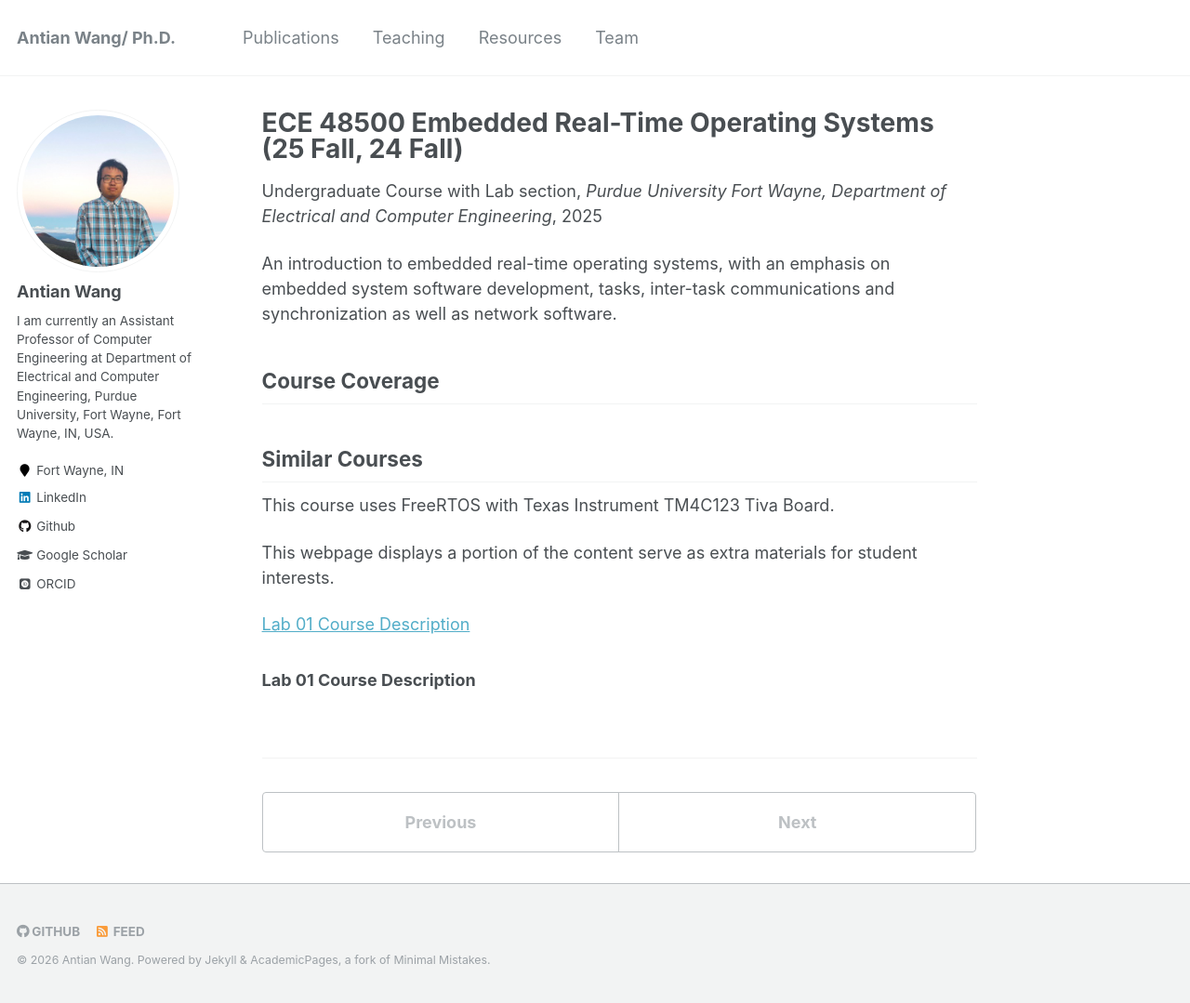
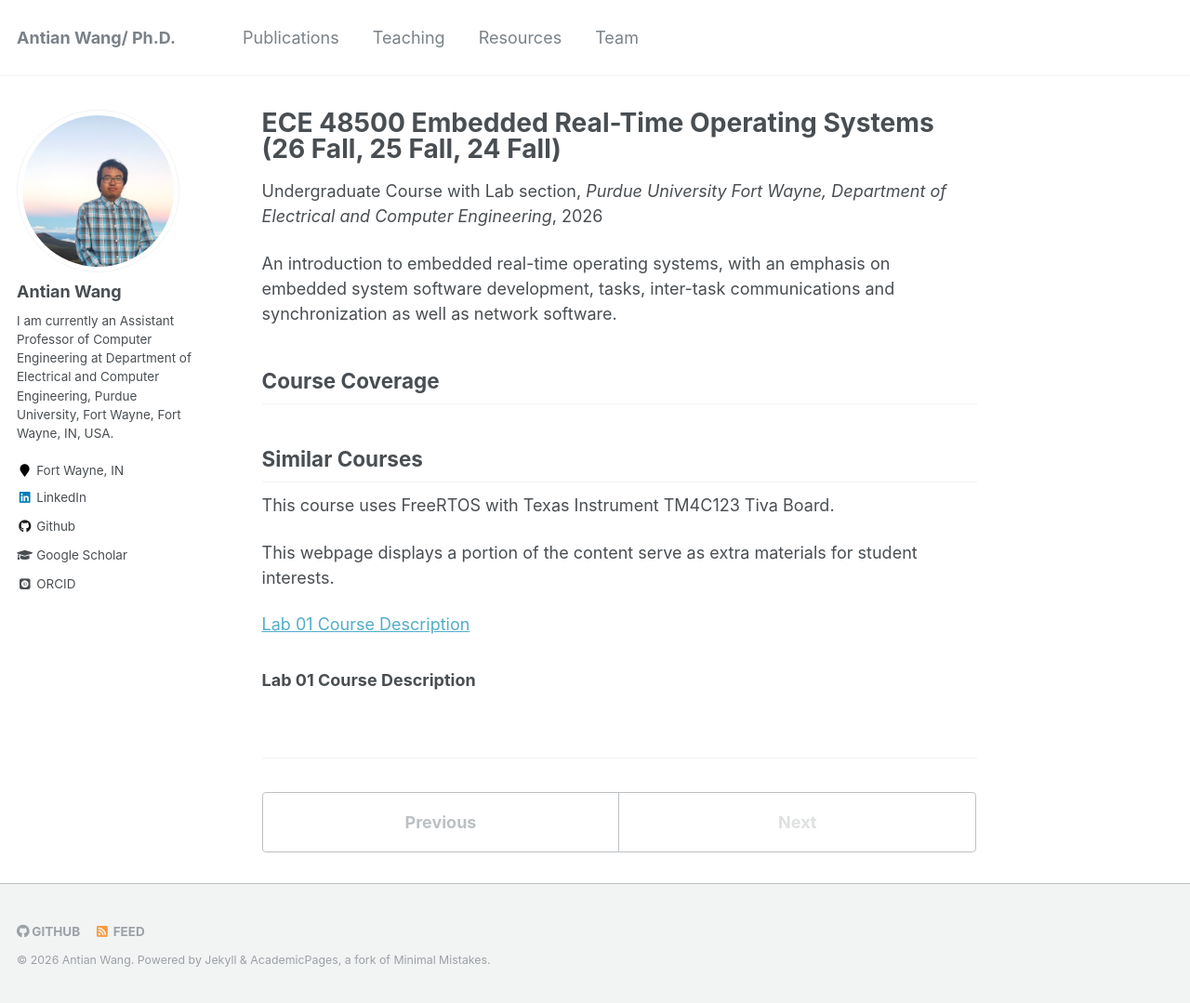
Before and after one commit to wangantian/wangantian.github.io, a Jekyll site: the page built from _teaching/PFW_ECE48500.md, in a window 1280 px wide and 1079 px high. Shown: the whole window at 93% size. Built offline with Jekyll 4.4.1, drawn with Linux system fonts in a browser that asks for light colours; some web fonts are replaced.

Commit message:
Update PFW_ECE48500.md

```diff
--- a/_teaching/PFW_ECE48500.md
+++ b/_teaching/PFW_ECE48500.md
@@ -1,10 +1,10 @@
 ---
-title: "ECE 48500 Embedded Real-Time Operating Systems (25 Fall, 24 Fall)"
+title: "ECE 48500 Embedded Real-Time Operating Systems (26 Fall, 25 Fall, 24 Fall)"
 collection: teaching
 type: "Undergraduate Course with Lab section"
 permalink: /teaching/PFW_ECE48500
 venue: "Purdue University Fort Wayne, Department of Electrical and Computer Engineering"
-date: 2025-08-25
+date: 2026-08-25
 location: "Fort Wayne, IN, USA"
 ---
 
```
